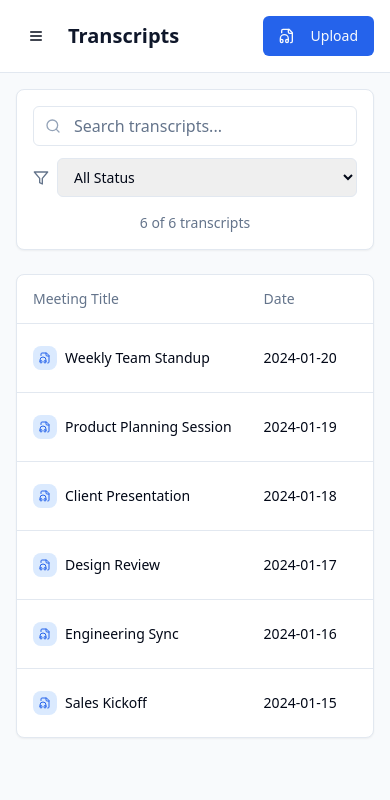
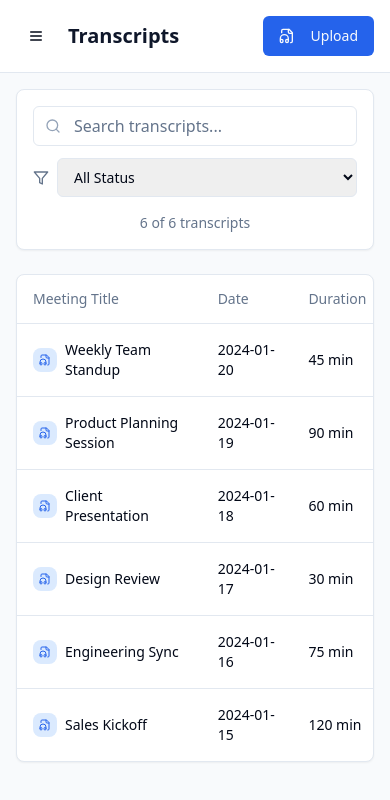
Before and after one commit to thecybermaniac/audio-scribe, a React (Vite) app: page /transcripts in a window 390 px wide. Shown: the top 800 px of the page. Built offline with nearby package versions, Linux system fonts and the light colour scheme.

Commit message:
Fix: Horizontal scroll for transcripts table
Ensure the transcripts table scrolls horizontally on small screens by adjusting the layout and applying the scroll-area component.

```diff
--- a/src/pages/Transcripts.tsx
+++ b/src/pages/Transcripts.tsx
@@ -1,3 +1,4 @@
+
 import { useState } from "react";
 import { Button } from "@/components/ui/button";
 import { Card, CardContent } from "@/components/ui/card";
@@ -256,16 +257,16 @@ const Transcripts = () => {
             {/* Mobile Scrollable Table */}
             <Card className="lg:hidden">
               <CardContent className="p-0">
-                <ScrollArea className="w-full">
-                  <div className="min-w-[700px]">
+                <div className="overflow-x-auto">
+                  <div className="min-w-[600px]">
                     <Table>
                       <TableHeader>
                         <TableRow>
                           <TableHead className="w-[200px]">Meeting Title</TableHead>
-                          <TableHead>Date</TableHead>
-                          <TableHead>Duration</TableHead>
-                          <TableHead>Status</TableHead>
-                          <TableHead className="text-right">Actions</TableHead>
+                          <TableHead className="w-[100px]">Date</TableHead>
+                          <TableHead className="w-[80px]">Duration</TableHead>
+                          <TableHead className="w-[80px]">Status</TableHead>
+                          <TableHead className="w-[100px] text-right">Actions</TableHead>
                         </TableRow>
                       </TableHeader>
                       <TableBody>
@@ -273,10 +274,10 @@ const Transcripts = () => {
                           <TableRow key={transcript.id} className="hover:bg-slate-50">
                             <TableCell className="font-medium">
                               <div className="flex items-center space-x-2">
-                                <div className="flex items-center justify-center w-6 h-6 bg-blue-100 rounded-lg">
+                                <div className="flex items-center justify-center w-6 h-6 bg-blue-100 rounded-lg flex-shrink-0">
                                   <FileAudio className="h-3 w-3 text-blue-600" />
                                 </div>
-                                <span className="truncate text-sm">{transcript.title}</span>
+                                <span className="text-sm">{transcript.title}</span>
                               </div>
                             </TableCell>
                             <TableCell className="text-sm">{transcript.date}</TableCell>
@@ -312,7 +313,7 @@ const Transcripts = () => {
                       </TableBody>
                     </Table>
                   </div>
-                </ScrollArea>
+                </div>
               </CardContent>
             </Card>
 
@@ -330,7 +331,7 @@ const Transcripts = () => {
                       <FileAudio className="h-4 w-4 mr-2" />
                       Upload Audio
                     </Button>
-                  )}
+                    )}
                 </CardContent>
               </Card>
             )}
```
